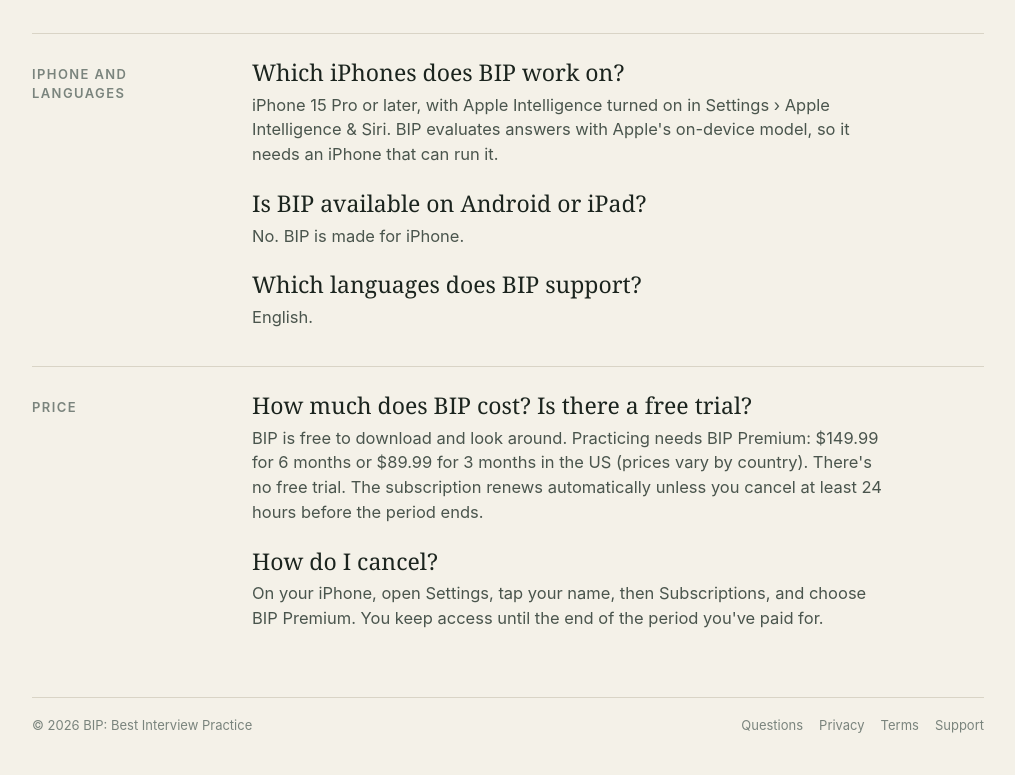
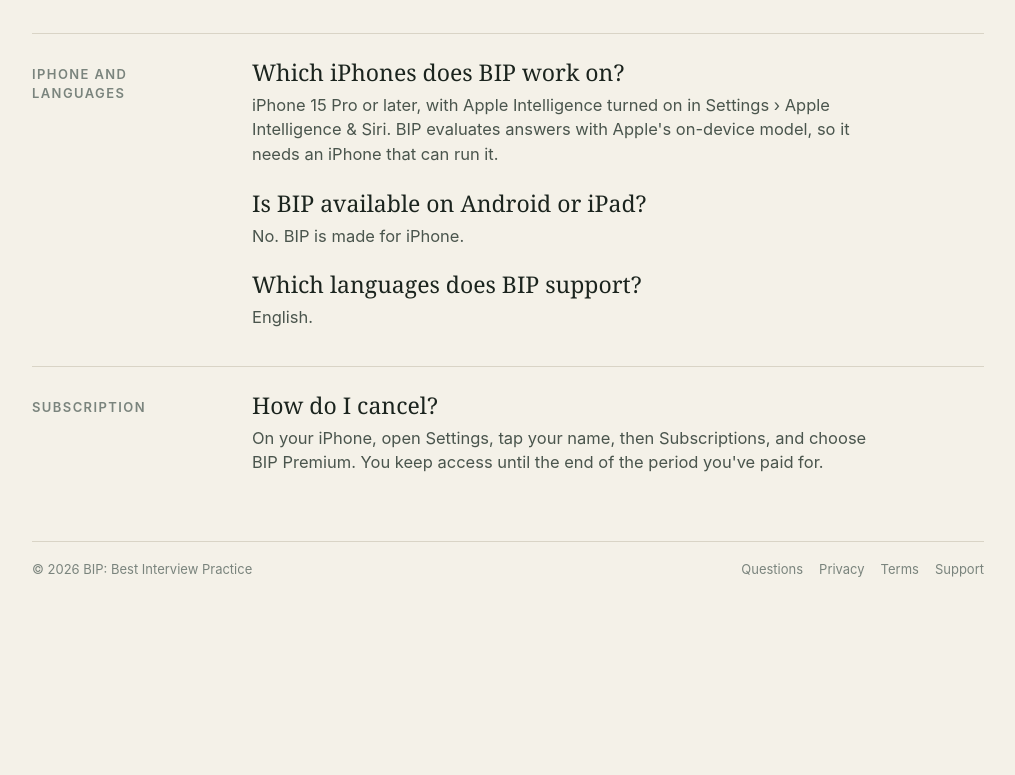
Before and after one commit to bestinterviewpractice/bestinterviewpractice.github.io, a plain HTML site: page questions.html in a window 1280 px wide. Shown: the part 1761-2536 px from the top of the page, without its empty margins (132-1147 px from the left). After the commit the page ends 2381 px from the top, so only its background shows below. Drawn offline with Linux system fonts and the light colour scheme.

Commit message:
Questions: remove the price question

```diff
--- a/questions.html
+++ b/questions.html
@@ -4,7 +4,7 @@
 <meta charset="utf-8">
 <meta name="viewport" content="width=device-width, initial-scale=1">
 <title>Questions · BIP</title>
-<meta name="description" content="Answers to common questions about BIP: Best Interview Practice, the iPhone app for practicing job interviews: stages, feedback, privacy, offline use, iPhones and price.">
+<meta name="description" content="Answers to common questions about BIP: Best Interview Practice, the iPhone app for practicing job interviews: stages, feedback, privacy, offline use and iPhones.">
 <link rel="icon" type="image/png" href="favicon.png">
 <link rel="apple-touch-icon" href="apple-touch-icon.png">
 <link rel="stylesheet" href="style.css">
@@ -40,8 +40,7 @@
 <div class="qa"><h3>Which languages does BIP support?</h3><p>English.</p></div>
 </div></section>
 
-<section class="qg"><h2>Price</h2><div>
-<div class="qa"><h3>How much does BIP cost? Is there a free trial?</h3><p>BIP is free to download and look around. Practicing needs BIP Premium: $149.99 for 6 months or $89.99 for 3 months in the US (prices vary by country). There's no free trial. The subscription renews automatically unless you cancel at least 24 hours before the period ends.</p></div>
+<section class="qg"><h2>Subscription</h2><div>
 <div class="qa"><h3>How do I cancel?</h3><p>On your iPhone, open Settings, tap your name, then Subscriptions, and choose BIP Premium. You keep access until the end of the period you've paid for.</p></div>
 </div></section>
 </main>
```
